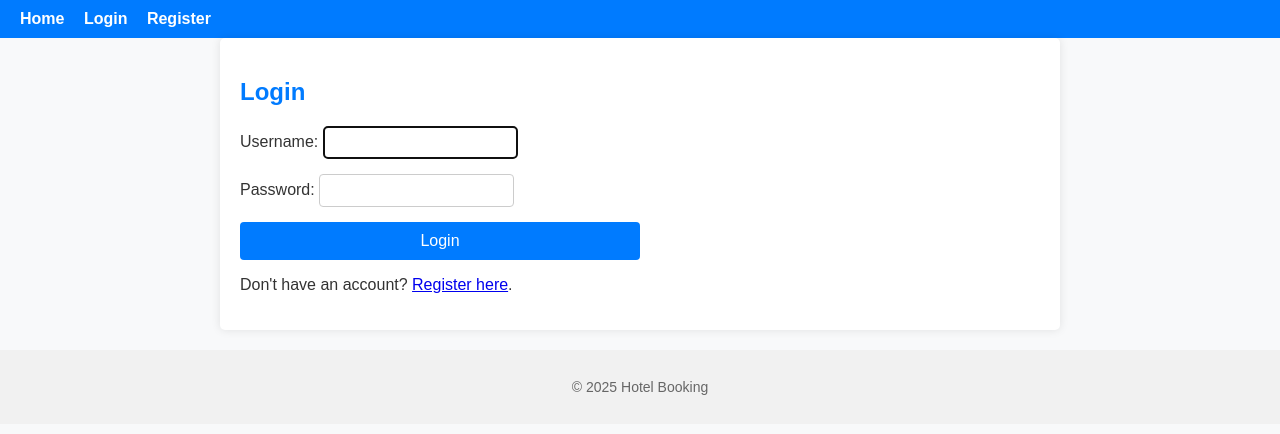
After one commit to LAXMIKANT02/hbs-pbl, a Django app: page /login/ in a window 1280 px wide. The commit adds this page. Shown: the top 434 px of the page. Run offline with Django 5.2, Linux system fonts and the light colour scheme; some libraries are stand-ins or nearby versions.

Commit message:
user login and user registration

```diff
--- a/booking/models.py
+++ b/booking/models.py
@@ -1,4 +1,6 @@
+
 from django.db import models
+from django.contrib.auth.models import User
 
 class Hotel(models.Model):
     name = models.CharField(max_length=200)
@@ -21,6 +23,7 @@ class Room(models.Model):
         return f"{self.room_type} - {self.hotel.name}"
 
 class Customer(models.Model):
+    user = models.OneToOneField(User, on_delete=models.CASCADE, related_name='customer_profile', null=True, blank=True)
     name = models.CharField(max_length=200)
     email = models.EmailField()
     phone = models.CharField(max_length=20)
--- /dev/null
+++ b/booking/static/css/style.css
@@ -0,0 +1,74 @@
+body {
+    font-family: Arial, sans-serif;
+    margin: 0;
+    padding: 0;
+    background-color: #f8f9fa;
+    color: #333;
+}
+
+header {
+    background-color: #007bff;
+    padding: 10px 20px;
+}
+
+header nav a {
+    color: white;
+    text-decoration: none;
+    margin-right: 15px;
+    font-weight: bold;
+}
+
+header nav a:hover {
+    text-decoration: underline;
+}
+
+main {
+    padding: 20px;
+    max-width: 800px;
+    margin: 0 auto;
+    background-color: white;
+    box-shadow: 0 0 10px rgba(0,0,0,0.1);
+    border-radius: 5px;
+}
+
+h2 {
+    color: #007bff;
+}
+
+form {
+    display: flex;
+    flex-direction: column;
+}
+
+form input[type="text"],
+form input[type="password"],
+form input[type="email"],
+form input[type="date"] {
+    padding: 8px;
+    margin-bottom: 15px;
+    border: 1px solid #ccc;
+    border-radius: 4px;
+}
+
+form button {
+    background-color: #007bff;
+    color: white;
+    padding: 10px;
+    border: none;
+    border-radius: 4px;
+    cursor: pointer;
+    font-size: 16px;
+}
+
+form button:hover {
+    background-color: #0056b3;
+}
+
+footer {
+    text-align: center;
+    padding: 15px;
+    background-color: #f1f1f1;
+    margin-top: 20px;
+    font-size: 14px;
+    color: #666;
+}
--- /dev/null
+++ b/booking/templates/booking/base.html
@@ -0,0 +1,33 @@
+<!DOCTYPE html>
+<html lang="en">
+<head>
+    {% load static %}
+    <meta charset="UTF-8" />
+    <meta name="viewport" content="width=device-width, initial-scale=1" />
+    <title>{% block title %}Hotel Booking{% endblock %}</title>
+    <link rel="stylesheet" href="{% static 'css/style.css' %}" />
+</head>
+<body>
+    <header>
+        <nav>
+            {% if not request.path == '/' and not request.path == '/booking/' and not request.path == '/booking/hotel_list/' %}
+                <a href="{% url 'booking:hotel_list' %}">Home</a>
+            {% endif %}
+            {% if user.is_authenticated %}
+                <a href="{% url 'booking:my_bookings' %}">My Bookings</a>
+                <a href="{% url 'booking:logout' %}">Logout</a>
+            {% else %}
+                <a href="{% url 'booking:login' %}">Login</a>
+                <a href="{% url 'booking:register' %}">Register</a>
+            {% endif %}
+        </nav>
+    </header>
+    <main>
+        {% block content %}
+        {% endblock %}
+    </main>
+    <footer>
+        <p>&copy; 2025 Hotel Booking</p>
+    </footer>
+</body>
+</html>
--- a/booking/templates/booking/booking_confirmation.html
+++ b/booking/templates/booking/booking_confirmation.html
@@ -20,7 +20,7 @@
         <h4>Customer Details</h4>
         <p><strong>Name:</strong> {{ booking.customer.name }}</p>
         <p><strong>Email:</strong> {{ booking.customer.email }}</p>
-        <p><strong>Phone:</strong> {{ booking.customer.phone }}</p>
+        <!-- Phone number display removed as per user request -->
         <h4>Booking Details</h4>
         <p><strong>Hotel:</strong> {{ booking.room.hotel.name }}</p>
         <p><strong>Room Type:</strong> {{ booking.room.room_type }}</p>
--- /dev/null
+++ b/booking/templates/booking/login.html
@@ -0,0 +1,28 @@
+{% extends "booking/base.html" %}
+
+{% load widget_tweaks %}
+
+{% block content %}
+<div class="container mt-5" style="max-width: 400px;">
+  <h2 class="mb-4 text-center">Login</h2>
+  <form method="post" novalidate>
+    {% csrf_token %}
+    <div class="mb-3">
+      {{ form.username.label_tag }}
+      {{ form.username|add_class:"form-control" }}
+      {% if form.username.errors %}
+        <div class="text-danger small">{{ form.username.errors }}</div>
+      {% endif %}
+    </div>
+    <div class="mb-3">
+      {{ form.password.label_tag }}
+      {{ form.password|add_class:"form-control" }}
+      {% if form.password.errors %}
+        <div class="text-danger small">{{ form.password.errors }}</div>
+      {% endif %}
+    </div>
+    <button type="submit" class="btn btn-primary w-100">Login</button>
+  </form>
+  <p class="mt-3 text-center">Don't have an account? <a href="{% url 'booking:register' %}">Register here</a>.</p>
+</div>
+{% endblock %}
--- a/booking/templates/booking/management_view.html
+++ b/booking/templates/booking/management_view.html
@@ -12,6 +12,7 @@
             <tr>
                 <th>Booking ID</th>
                 <th>Customer</th>
+                <th>Email</th>
                 <th>Room</th>
                 <th>Hotel</th>
                 <th>Check-in</th>
@@ -25,6 +26,7 @@
             <tr>
                 <td>{{ booking.id }}</td>
                 <td>{{ booking.customer.name }}</td>
+                <td>{{ booking.customer.email }}</td>
                 <td>{{ booking.room.room_type }}</td>
                 <td>{{ booking.room.hotel.name }}</td>
                 <td>{{ booking.check_in }}</td>
@@ -39,7 +41,7 @@
             </tr>
             {% empty %}
             <tr>
-                <td colspan="8">No bookings found.</td>
+                <td colspan="9">No bookings found.</td>
             </tr>
             {% endfor %}
         </tbody>
--- a/booking/urls.py
+++ b/booking/urls.py
@@ -1,5 +1,6 @@
 from django.urls import path
 from . import views
+from django.contrib.auth import views as auth_views
 
 app_name = 'booking'
 
@@ -13,4 +14,8 @@ urlpatterns = [
     path('list_rooms/', views.list_rooms, name='list_rooms'),
     path('my_bookings/', views.my_bookings, name='my_bookings'),
     path('contact_us/', views.contact_us, name='contact_us'),
+    path('register/', views.register, name='register'),
+    path('login/', auth_views.LoginView.as_view(template_name='booking/login.html'), name='login'),
+    path('logout/', auth_views.LogoutView.as_view(next_page='booking:hotel_list'), name='logout'),
+    path('accounts/profile/', views.hotel_list, name='profile_redirect'),
 ]
```
Also changed, not shown: booking/forms.py (added, +17 -0 lines), booking/templates/booking/book_room.html (+0 -12 lines), booking/templates/booking/register.html (added, +42 -0 lines), booking/views.py (+34 -10 lines), hotelbooking/settings.py (+10 -0 lines), booking/migrations/0003_customer_user.py (added), db.sqlite3, media/hotel_images/grand_plaza_mpiJ00R.jpg (added), media/hotel_images/sea_view_resort_uIjRrLx.jpg (added).
